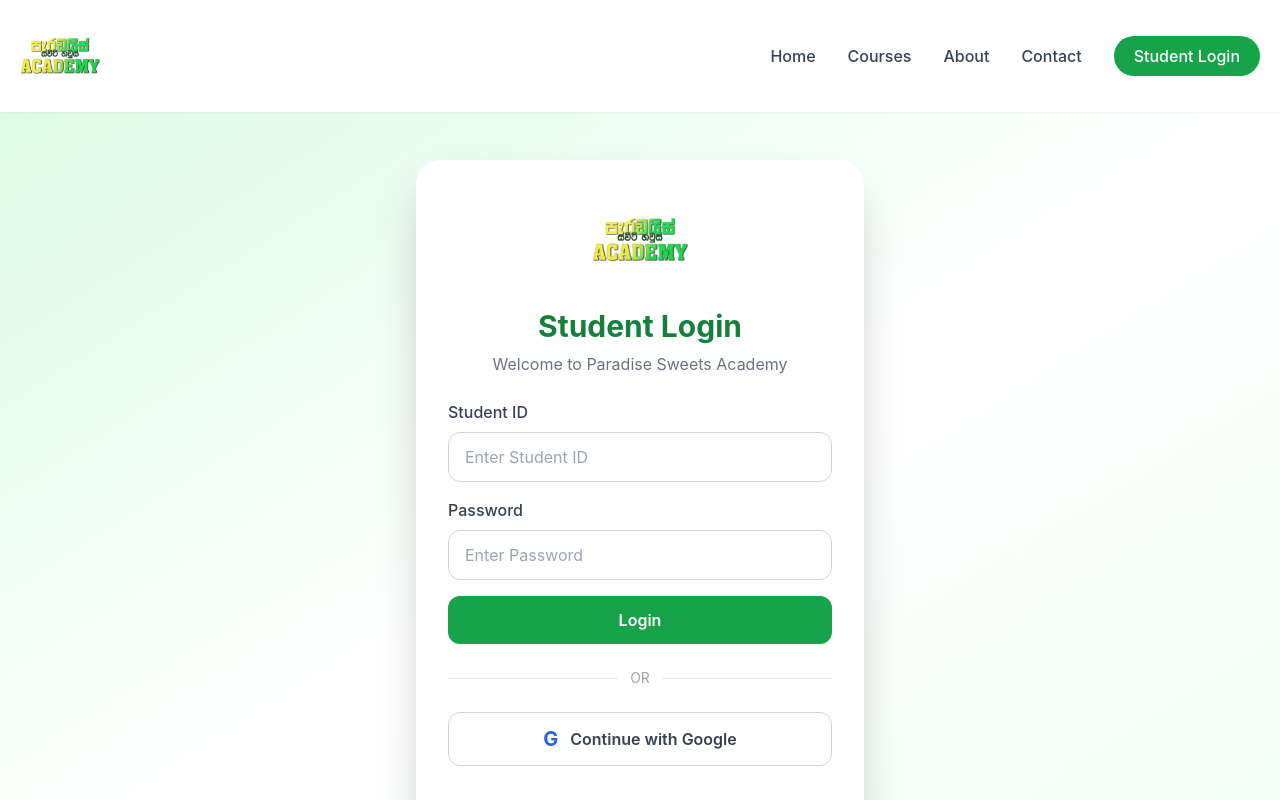
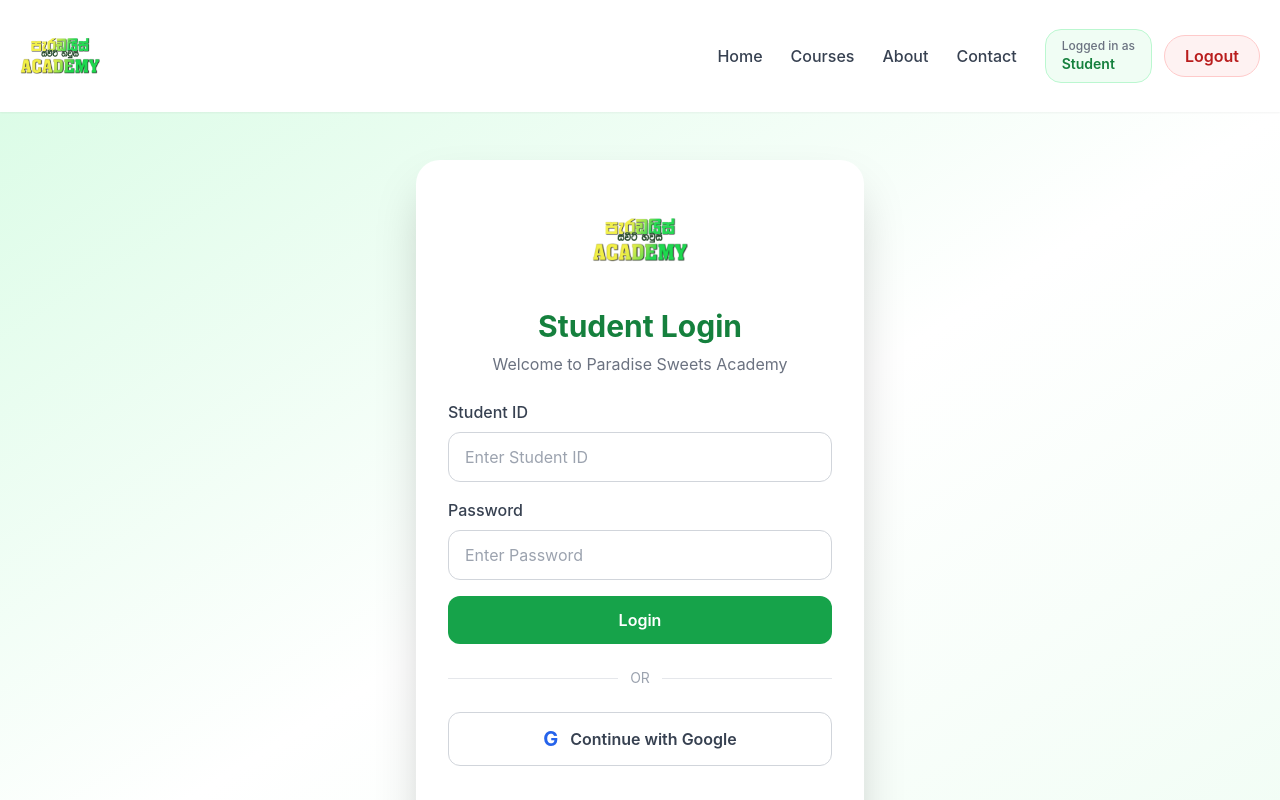
Before and after one commit to paradisesweethouseinfo/paradise-sweets-course-website-, a React (Vite) app: page /login in a window 1280 px wide. Shown: the top 800 px of the page. Built offline with nearby package versions, Linux system fonts and the light colour scheme; no server answers; sample sign-in values are in the browser's storage.

Commit message:
Update website

```diff
--- a/src/components/Navbar.jsx
+++ b/src/components/Navbar.jsx
@@ -1,74 +1,167 @@
-import { useState } from "react";
-import { Link } from "react-router-dom";
+import { useEffect, useState } from "react";
+import {
+  Link,
+  useLocation,
+  useNavigate,
+} from "react-router-dom";
+import { signOut } from "firebase/auth";
+import { auth } from "../firebase/firebase";
 
 export default function Navbar() {
+  const navigate = useNavigate();
+  const location = useLocation();
+
   const [menuOpen, setMenuOpen] = useState(false);
+  const [studentLoggedIn, setStudentLoggedIn] =
+    useState(false);
+  const [studentName, setStudentName] = useState("");
+  const [studentId, setStudentId] = useState("");
+  const [loggingOut, setLoggingOut] = useState(false);
+
+  useEffect(() => {
+    const loggedIn =
+      localStorage.getItem("studentLoggedIn") === "true";
+
+    setStudentLoggedIn(loggedIn);
+    setStudentName(
+      localStorage.getItem("studentName") || "Student"
+    );
+    setStudentId(
+      localStorage.getItem("studentId") || ""
+    );
+
+    setMenuOpen(false);
+  }, [location.pathname]);
+
+  const handleStudentLogout = async () => {
+    setLoggingOut(true);
+
+    try {
+      await signOut(auth);
+    } catch (error) {
+      console.error("Student logout error:", error);
+    } finally {
+      localStorage.removeItem("studentLoggedIn");
+      localStorage.removeItem("studentId");
+      localStorage.removeItem("studentName");
+      localStorage.removeItem("studentCourses");
+
+      setStudentLoggedIn(false);
+      setStudentName("");
+      setStudentId("");
+      setMenuOpen(false);
+      setLoggingOut(false);
+
+      navigate("/login");
+    }
+  };
 
   return (
-    <header className="sticky top-0 z-50 bg-white/95 backdrop-blur-md shadow-sm">
-      <div className="max-w-7xl mx-auto px-5 py-4 flex items-center justify-between">
+    <header className="sticky top-0 z-50 bg-white/95 shadow-sm backdrop-blur-md">
+      <div className="mx-auto flex max-w-7xl items-center justify-between px-5 py-4">
 
         {/* Logo */}
-        <Link to="/" className="flex items-center">
+        <Link
+          to="/"
+          className="flex items-center"
+          onClick={() => setMenuOpen(false)}
+        >
           <img
             src="/logo.png"
             alt="Paradise Sweets Academy"
-          className="h-16 md:h-20 w-auto transition-transform duration-300 hover:scale-110"
-
+            className="h-16 w-auto transition-transform duration-300 hover:scale-105 md:h-20"
           />
         </Link>
 
         {/* Desktop Menu */}
-        <nav className="hidden md:flex items-center gap-8 font-medium text-gray-700">
-
-          <Link to="/" className="hover:text-green-600 transition">
+        <nav className="hidden items-center gap-7 font-medium text-gray-700 md:flex">
+          <Link
+            to="/"
+            className="transition hover:text-green-600"
+          >
             Home
           </Link>
 
-          <Link to="/courses" className="hover:text-green-600 transition">
+          <Link
+            to="/courses"
+            className="transition hover:text-green-600"
+          >
             Courses
           </Link>
 
-          <Link to="/about" className="hover:text-green-600 transition">
+          <Link
+            to="/about"
+            className="transition hover:text-green-600"
+          >
             About
           </Link>
 
-          <Link to="/contact" className="hover:text-green-600 transition">
+          <Link
+            to="/contact"
+            className="transition hover:text-green-600"
+          >
             Contact
           </Link>
 
+          {studentLoggedIn ? (
+            <div className="flex items-center gap-3">
+              <div className="rounded-2xl border border-green-200 bg-green-50 px-4 py-2">
+                <p className="text-xs font-medium text-gray-500">
+                  Logged in as
+                </p>
+
+                <p className="max-w-40 truncate text-sm font-semibold text-green-700">
+                  {studentName}
+                </p>
+
+                {studentId && (
+                  <p className="text-xs text-gray-500">
+                    ID: {studentId}
+                  </p>
+                )}
+              </div>
+
+              <button
+                type="button"
+                onClick={handleStudentLogout}
+                disabled={loggingOut}
+                className="rounded-full border border-red-200 bg-red-50 px-5 py-2 font-semibold text-red-700 transition hover:bg-red-100 disabled:cursor-not-allowed disabled:opacity-60"
+              >
+                {loggingOut ? "Logging out..." : "Logout"}
+              </button>
+            </div>
+          ) : (
             <Link
               to="/login"
-            className="bg-green-600 text-white px-5 py-2 rounded-full hover:bg-green-700 transition"
+              className="rounded-full bg-green-600 px-5 py-2 text-white transition hover:bg-green-700"
             >
               Student Login
             </Link>
-
+          )}
         </nav>
 
-        {/* Mobile Button */}
-
+        {/* Mobile Menu Button */}
         <button
-          className="md:hidden text-3xl text-gray-700"
-          onClick={() => setMenuOpen(!menuOpen)}
+          type="button"
+          aria-label={
+            menuOpen ? "Close navigation menu" : "Open navigation menu"
+          }
+          aria-expanded={menuOpen}
+          className="text-3xl text-gray-700 md:hidden"
+          onClick={() => setMenuOpen((current) => !current)}
         >
           {menuOpen ? "✕" : "☰"}
         </button>
-
       </div>
 
       {/* Mobile Menu */}
-
       {menuOpen && (
-
-        <div className="md:hidden bg-white border-t shadow-lg">
-
+        <div className="border-t bg-white shadow-lg md:hidden">
           <nav className="flex flex-col px-6 py-4 text-lg font-medium">
-
             <Link
               to="/"
               onClick={() => setMenuOpen(false)}
-              className="py-3 border-b hover:text-green-600"
+              className="border-b py-3 transition hover:text-green-600"
             >
               Home
             </Link>
@@ -76,7 +169,7 @@ export default function Navbar() {
             <Link
               to="/courses"
               onClick={() => setMenuOpen(false)}
-              className="py-3 border-b hover:text-green-600"
+              className="border-b py-3 transition hover:text-green-600"
             >
               Courses
             </Link>
@@ -84,7 +177,7 @@ export default function Navbar() {
             <Link
               to="/about"
               onClick={() => setMenuOpen(false)}
-              className="py-3 border-b hover:text-green-600"
+              className="border-b py-3 transition hover:text-green-600"
             >
               About
             </Link>
@@ -92,25 +185,50 @@ export default function Navbar() {
             <Link
               to="/contact"
               onClick={() => setMenuOpen(false)}
-              className="py-3 border-b hover:text-green-600"
+              className="border-b py-3 transition hover:text-green-600"
             >
               Contact
             </Link>
 
+            {studentLoggedIn ? (
+              <div className="mt-5 space-y-3">
+                <div className="rounded-2xl border border-green-200 bg-green-50 p-4">
+                  <p className="text-sm text-gray-500">
+                    Logged in as
+                  </p>
+
+                  <p className="font-bold text-green-700">
+                    {studentName}
+                  </p>
+
+                  {studentId && (
+                    <p className="mt-1 text-sm text-gray-500">
+                      Student ID: {studentId}
+                    </p>
+                  )}
+                </div>
+
+                <button
+                  type="button"
+                  onClick={handleStudentLogout}
+                  disabled={loggingOut}
+                  className="w-full rounded-full border border-red-200 bg-red-50 py-3 text-center font-semibold text-red-700 transition hover:bg-red-100 disabled:cursor-not-allowed disabled:opacity-60"
+                >
+                  {loggingOut ? "Logging out..." : "Logout"}
+                </button>
+              </div>
+            ) : (
               <Link
                 to="/login"
                 onClick={() => setMenuOpen(false)}
-              className="mt-5 bg-green-600 text-white text-center py-3 rounded-full hover:bg-green-700 transition"
+                className="mt-5 rounded-full bg-green-600 py-3 text-center text-white transition hover:bg-green-700"
               >
                 Student Login
               </Link>
-
+            )}
           </nav>
-
         </div>
-
       )}
-
     </header>
   );
 }
```
Lines whose indentation alone changed are shown as unchanged.
